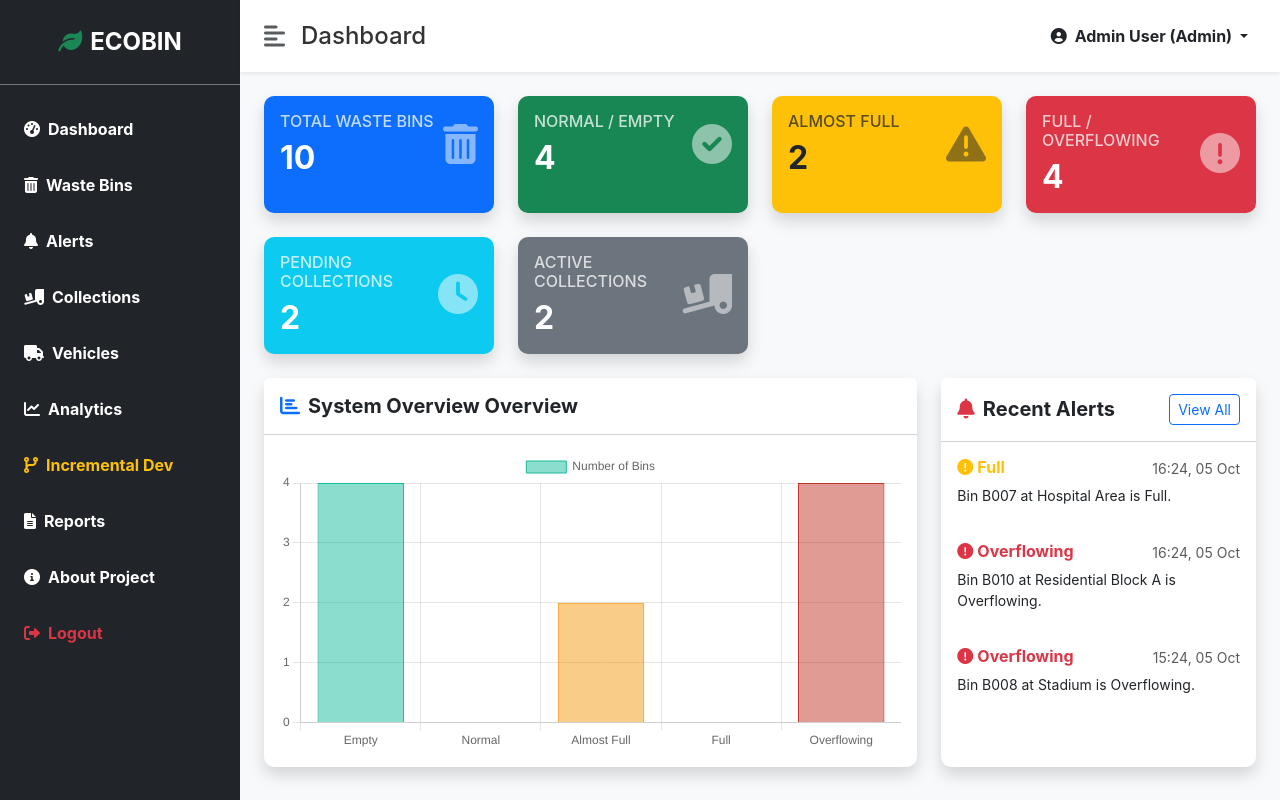
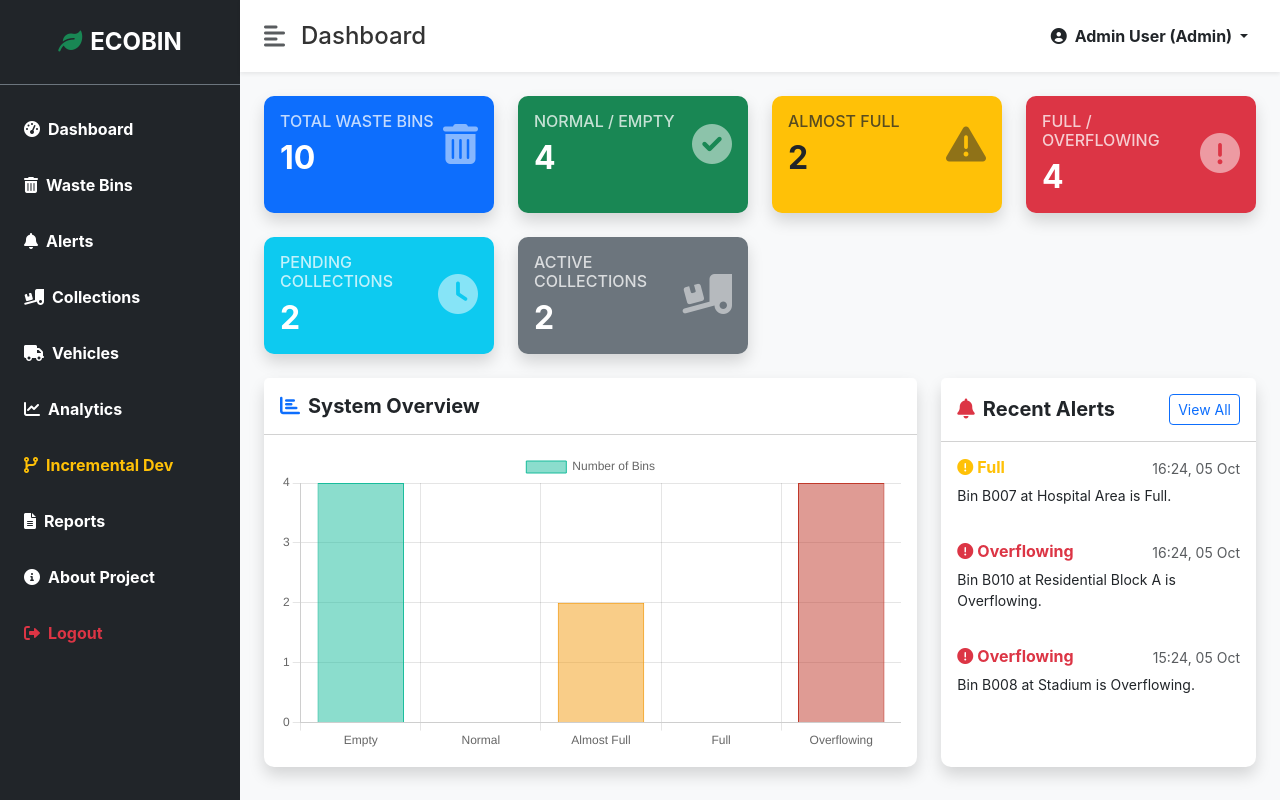
Before and after one commit to gargigawade2502-hash/smart-waste-monitoring-system, a Flask app: page /dashboard in a window 1280 px wide. Run offline with Flask 3, Linux system fonts and the light colour scheme; a user stored in the database is signed in; data comes from the database, SQL or seed files in the repository.

```diff
--- a/app/templates/dashboard.html
+++ b/app/templates/dashboard.html
@@ -99,7 +99,7 @@
     <div class="col-lg-8">
         <div class="card shadow h-100">
             <div class="card-header bg-white py-3">
-                <h5 class="mb-0 fw-bold"><i class="fas fa-chart-bar me-2 text-primary"></i>System Overview Overview</h5>
+                <h5 class="mb-0 fw-bold"><i class="fas fa-chart-bar me-2 text-primary"></i>System Overview</h5>
             </div>
             <div class="card-body d-flex align-items-center justify-content-center">
                 <canvas id="dashboardChart" style="max-height: 300px;"></canvas>
```
